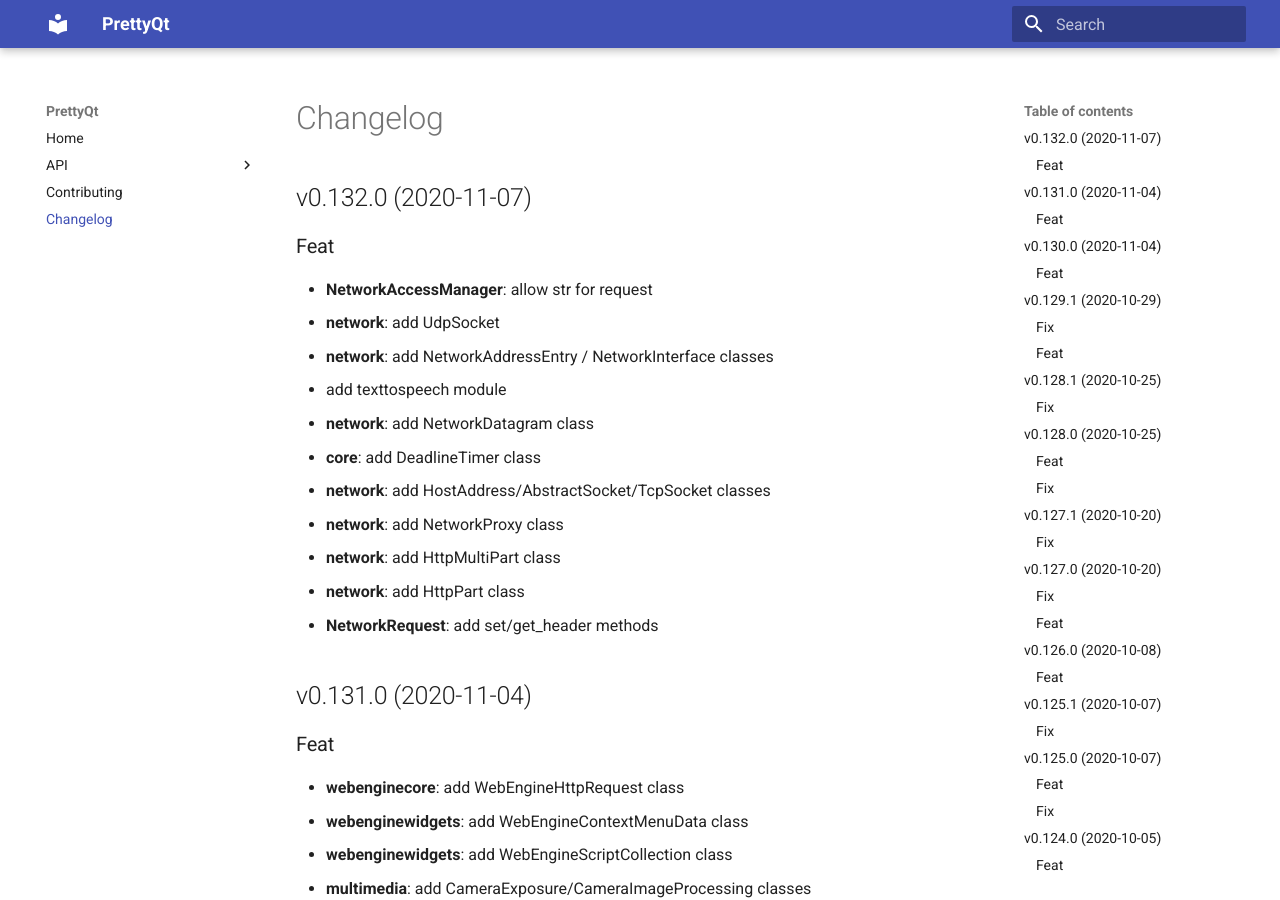
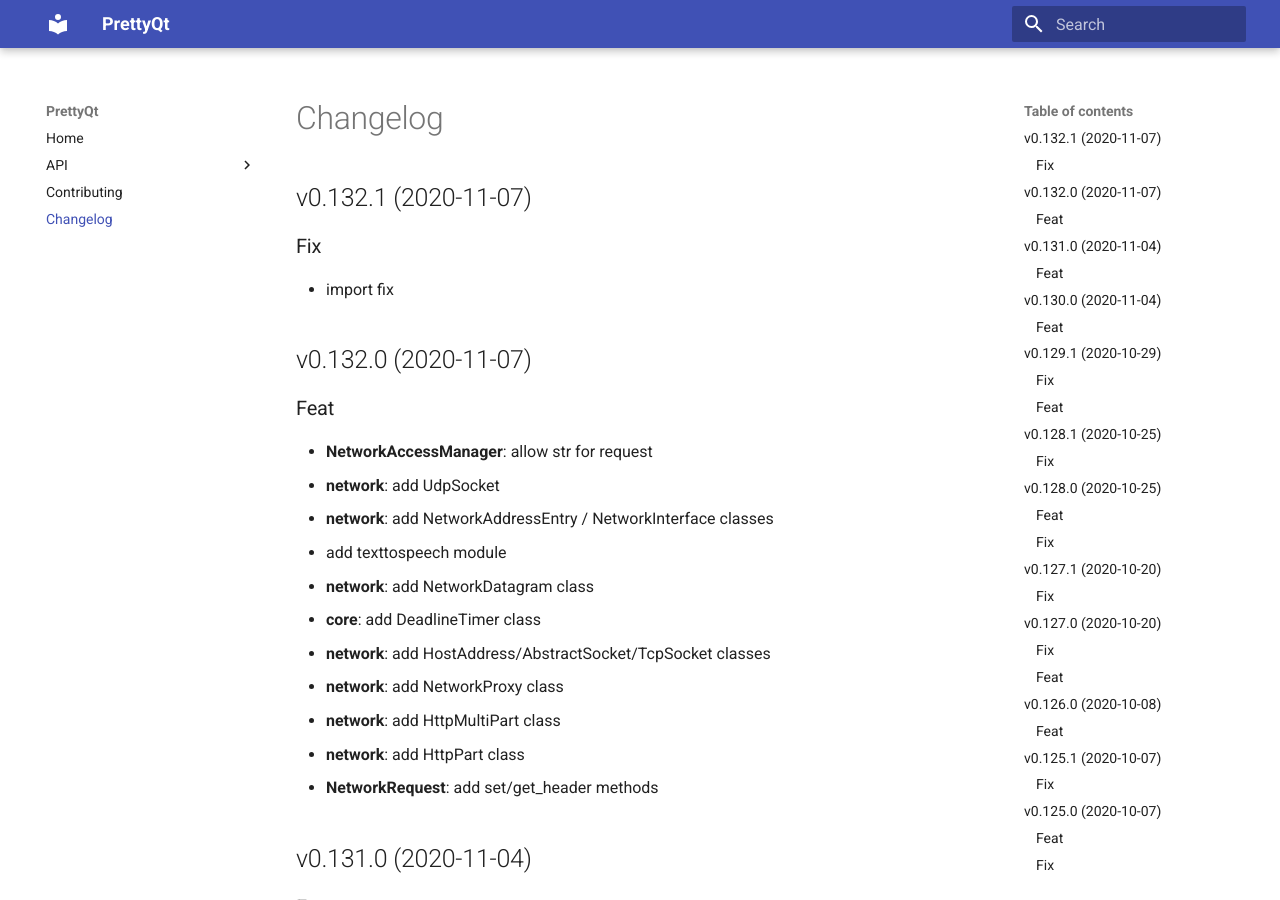
Before and after one commit to phil65/PrettyQt, an MkDocs documentation site: the page built from docs/changelog.md, in a window 1280 px wide and 900 px high. Built offline with MkDocs 1.6.1 and Material for MkDocs 9.7.7, drawn with Linux system fonts in a browser that asks for light colours.

Commit message:
bump: version 0.132.0 → 0.132.1

```diff
--- a/docs/changelog.md
+++ b/docs/changelog.md
@@ -1,3 +1,9 @@
+## v0.132.1 (2020-11-07)
+
+### Fix
+
+- import fix
+
 ## v0.132.0 (2020-11-07)
 
 ### Feat
--- a/prettyqt/__init__.py
+++ b/prettyqt/__init__.py
@@ -4,7 +4,7 @@
 
 __author__ = """Philipp Temminghoff"""
 __email__ = "phil65@kodi.tv"
-__version__ = "0.132.0"
+__version__ = "0.132.1"
 
 
 def debug():
--- a/pyproject.toml
+++ b/pyproject.toml
@@ -1,6 +1,6 @@
 [tool.poetry]
 name = "PrettyQt"
-version = "0.132.0"
+version = "0.132.1"
 description = "A pythonic layer on top of qtpy"
 readme = 'docs/index.md'
 repository = "https://github.com/phil65/prettyqt"
@@ -130,7 +130,7 @@
 '''
 [tool.commitizen]
 name = "cz_conventional_commits"
-version = "0.132.0"
+version = "0.132.1"
 tag_format = "v$version"
 version_files = [
     "prettyqt/__init__.py:__version__",
--- a/setup.py
+++ b/setup.py
@@ -38,6 +38,6 @@
     packages=find_packages(),
     test_suite="tests",
     url="https://github.com/phil65/prettyqt",
-    version="0.132.0",
+    version="0.132.1",
     zip_safe=False,
 )
```
Also changed, not shown: CHANGELOG.md (+6 -0 lines).
